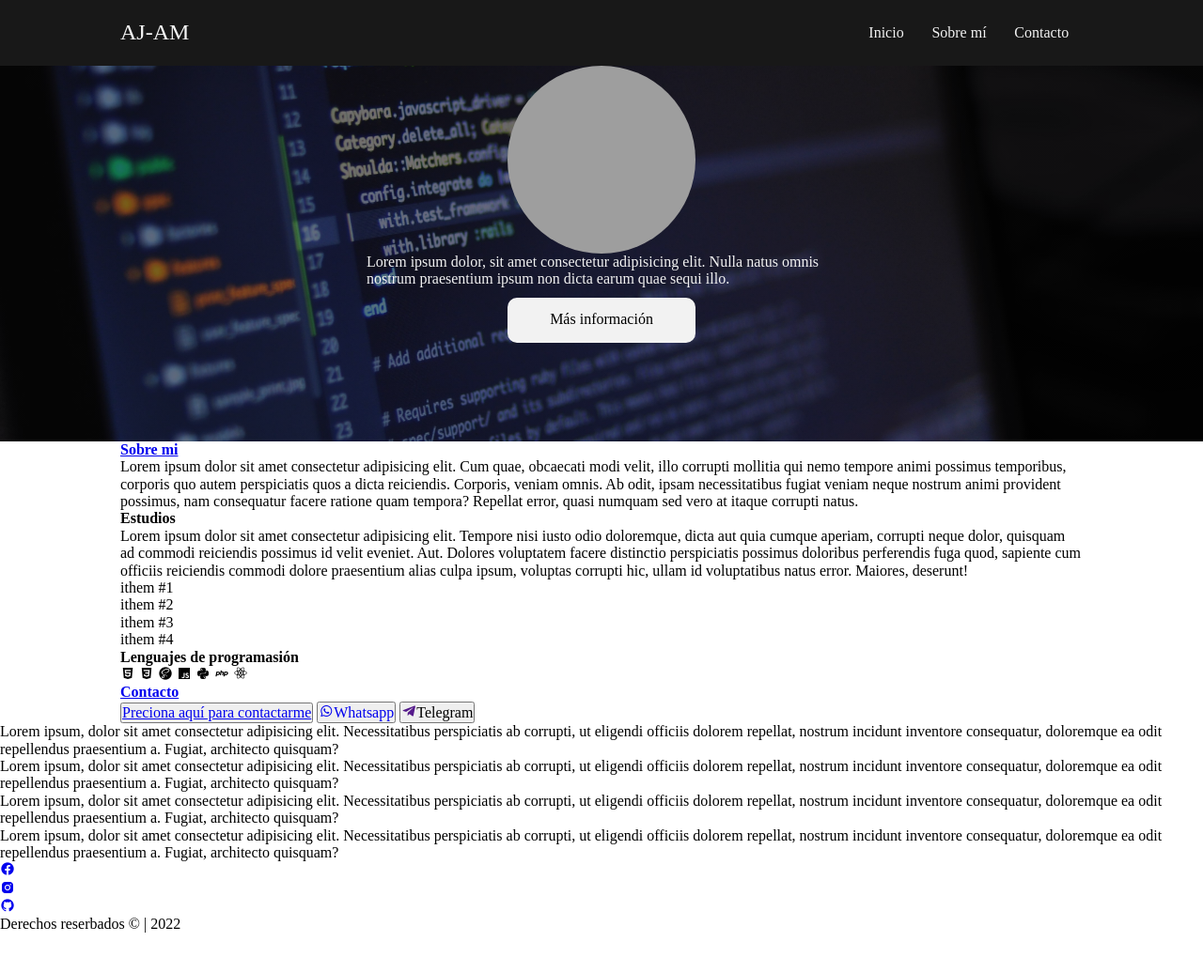
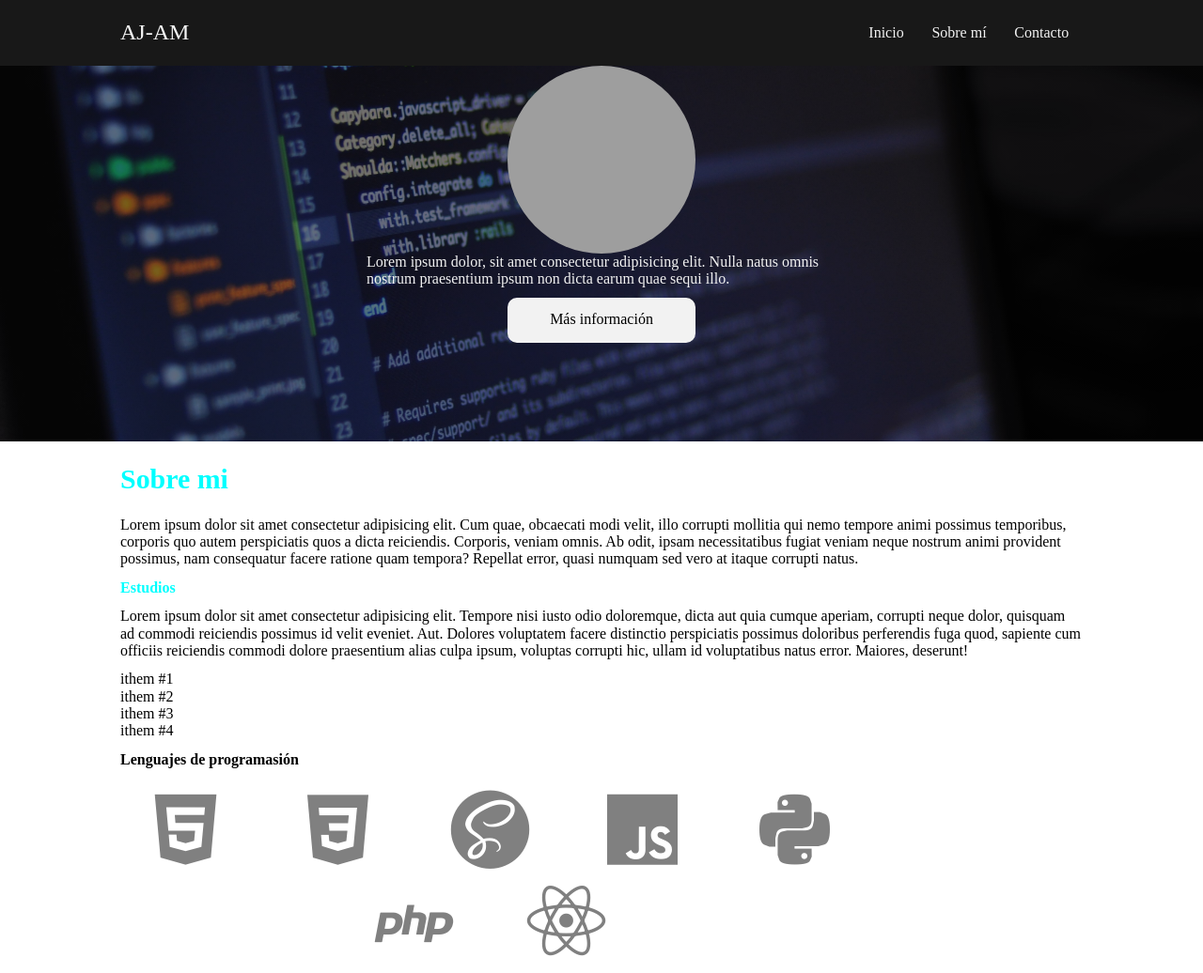
Before and after one commit to Angelo94a/portafolio, a plain HTML site: page index.html in a window 1280 px wide. Shown: the top 1036 px of the page at 94% size. Before the commit the page ends 994 px from the top, so only its background shows below. Drawn offline with nearby package versions, Linux system fonts and the light colour scheme; grey boxes are pictures that could not be loaded.

Commit message:
actualizando archivos

```diff
--- a/components/_main.scss
+++ b/components/_main.scss
@@ -41,3 +41,37 @@
 	}
 }
 /* Main Section */
+.main {
+	.sobre-mi__link {
+		font-size: 1.87rem;
+		text-decoration: none;
+		color: #00ffff;
+	}
+	.sobre-mi__2 {
+		margin: 0.75em 0;
+	}
+	.sobre-mi__subtitle {
+		margin-bottom: 0.75em;
+		color: #00ffff;
+	}
+	.sobre-mi__paragraph2 {
+		margin-bottom: 0.75em;
+	}
+	.container__sobre-mi {
+		width: 80%;
+		margin: 0.93em;
+		display: flex;
+		flex-wrap: wrap;
+		align-content: center;
+		justify-content: center;
+		.sobre-mi__card-items {
+			font-size: 6.25em;
+			color: #808080;
+			padding-right: 0.62em;
+			&:hover {
+				color: #00ffff;
+				transition: all 0.2s ease;
+			}
+		}
+	}
+}
--- a/index.html
+++ b/index.html
@@ -58,9 +58,9 @@
 		<main class="main">
 			<section class="sobre-mi sobre-mi__container">
 				<div class="container container__main">
-					<h2 class="sobre-mi__title">
+					<h1 class="sobre-mi__title">
 						<a class="sobre-mi__link" href="sobre-mi">Sobre mi</a>
-					</h2>
+					</h1>
 					<section class="sobre-mi__text">
 						<p class="sobre-mi__paragraph">
 							Lorem ipsum dolor sit amet consectetur adipisicing elit. Cum quae,
@@ -73,8 +73,8 @@
 						</p>
 					</section>
 					<section class="sobre-mi__2">
-						<h3 class="sobre-mi__subtitle">Estudios</h3>
-						<p class="sobre-mi__paragraph">
+						<h2 class="sobre-mi__subtitle">Estudios</h2>
+						<p class="sobre-mi__paragraph2">
 							Lorem ipsum dolor sit amet consectetur adipisicing elit. Tempore
 							nisi iusto odio doloremque, dicta aut quia cumque aperiam,
 							corrupti neque dolor, quisquam ad commodi reiciendis possimus id
@@ -84,7 +84,7 @@
 							ipsum, voluptas corrupti hic, ullam id voluptatibus natus error.
 							Maiores, deserunt!
 						</p>
-						<ol>
+						<ol class="sobre-mi__class">
 							<li class="sobre-mi__list">ithem #1</li>
 							<li class="sobre-mi__list">ithem #2</li>
 							<li class="sobre-mi__list">ithem #3</li>
@@ -92,8 +92,8 @@
 						</ol>
 					</section>
 					<section class="sobre-mi__cards">
-						<h3 class="sobre-mi__subtitle">Lenguajes de programasión</h3>
-						<div class="sobre-mi__card">
+						<h2 class="sobre-mi__subtitle-card">Lenguajes de programasión</h2>
+						<div class="sobre-mi__card container__sobre-mi">
 							<i class="sobre-mi__card-items bx bxl-html5"></i>
 							<i class="sobre-mi__card-items bx bxl-css3"></i>
 							<i class="sobre-mi__card-items bx bxl-sass"></i>
```
Also changed, not shown: css/app.css.
